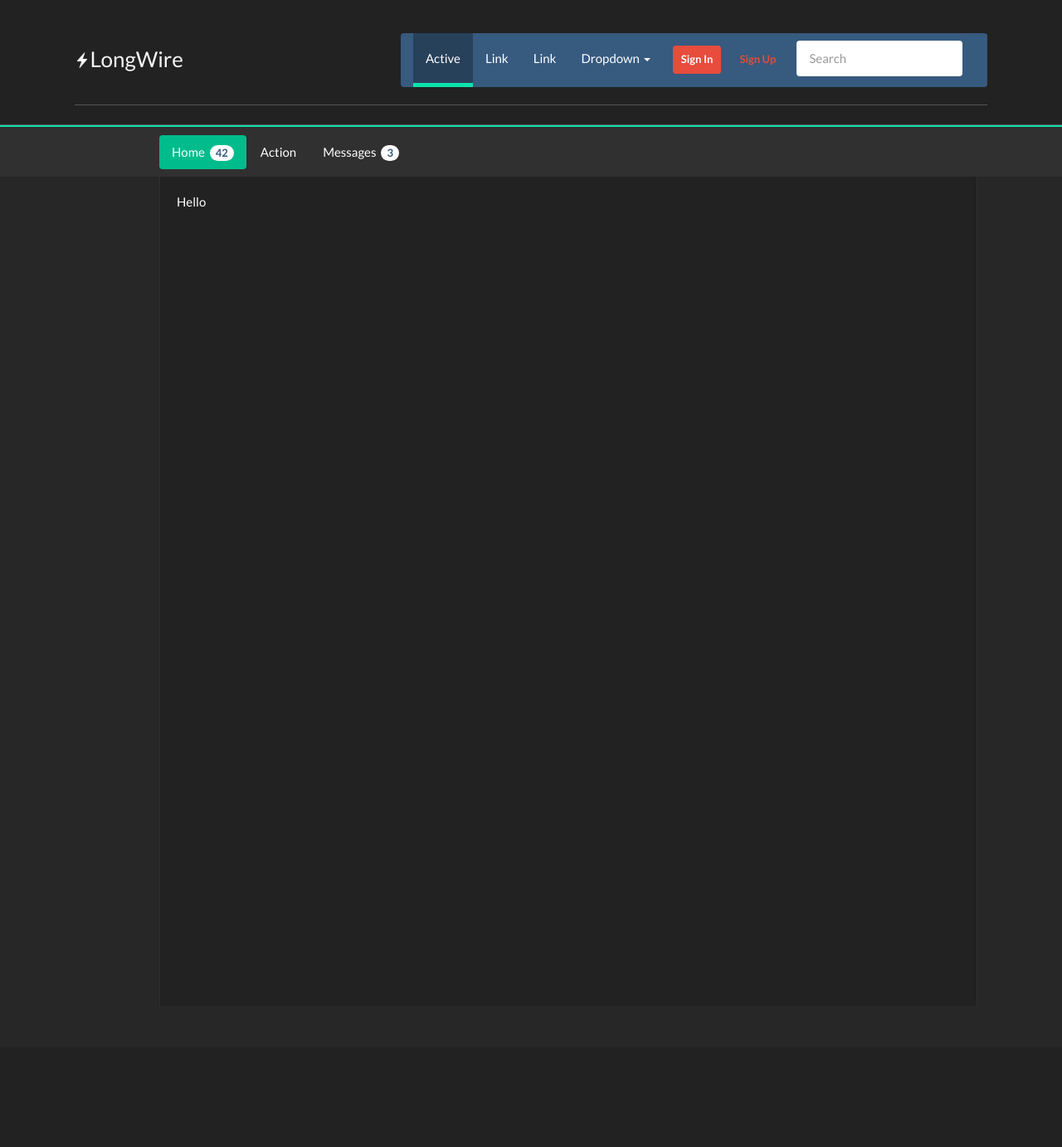
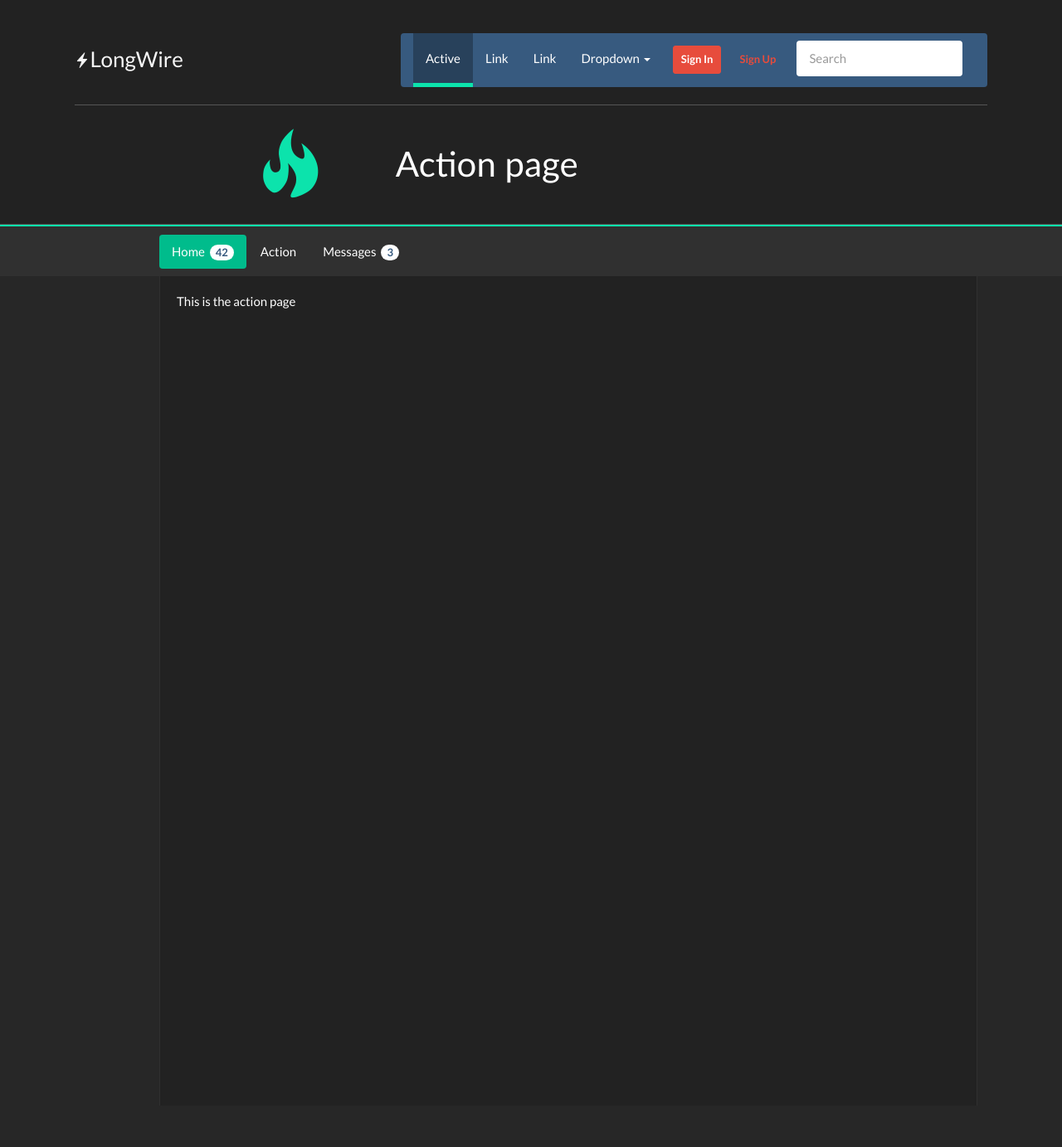
Before and after one commit to rdovgan/LongWire, a CodeIgniter app: page /index.php/user/action in a window 1280 px wide; the page is wider, and only the part inside the window is pictured. Shown: that part at 83% size. Before the commit the page ends 1213 px from the top of that part, so only its background shows below. Run offline with CodeIgniter, Linux system fonts and the light colour scheme; style sheets or scripts are compiled from the project's sources.

Commit message:
Add header to action_view.php

```diff
--- a/application/controllers/user.php
+++ b/application/controllers/user.php
@@ -80,12 +80,12 @@ class User extends CI_Controller {
         }
     }
 
-    public function thank() {
+    public function thanks() {
         $data['title'] = 'Thank';
         $data['head_menu'] = $this->getMenu();
         $this->load->view('header_view', $data);
         $this->load->view('menu_view', $data);
-        $this->load->view('thank_view.php', $data);
+        $this->load->view('thanks_view.php', $data);
         $this->load->view('footer_view', $data);
     }
 
@@ -101,7 +101,7 @@ class User extends CI_Controller {
             $result = Events::trigger('register_event', 'system_events', 'string');//TODO:give result to $this->thank()
             //call modal with message
             $this->achiev_model->gotAchiev(1, $this->session->userdata('user_id'));
-            $this->thank();
+            $this->thanks();
         }
     }
 
@@ -132,6 +132,7 @@ class User extends CI_Controller {
         $data['title'] = 'Home';
         $data['head_menu'] = $this->getMenu();
         $this->load->view('header_view', $data);
+        $this->load->view('action_top_view', $data);
         $this->load->view('menu_view', $data);
         $this->load->view('action_view.php', $data);
         $this->load->view('footer_view', $data);
--- /dev/null
+++ b/application/views/action_top_view.php
@@ -0,0 +1,6 @@
+<div class="headBlock">
+    <div id="companyLogo">
+        <span class="glyphicon glyphicon-fire" aria-hidden="true"></span>
+    </div>
+    <div class="big_text">Action page</div>
+</div>
--- a/application/views/action_view.php
+++ b/application/views/action_view.php
@@ -1,3 +1,3 @@
 <div id="content" class="container content">
-    Hello
+    This is the action page
 </div>
--- a/css/style.less
+++ b/css/style.less
@@ -273,6 +273,30 @@ input[type="checkbox"].green.ios-switch:checked + div > div {
     float: right;
 }
 
+.big_text{
+    margin: 0;
+    margin-left: 25px;
+    padding: 10px;
+    height: 100px;
+    min-width: 300px;
+    float: left;
+    font-family: Trebuchet MS;
+    font-size: 42px;
+    line-height: 1.8;
+    text-align: center;
+}
+
+.headBlock{
+    margin: 0;
+    padding: 0;
+    padding-left: @space-left;
+    padding-right: @space-right;
+    background-color: @color-base;
+    min-height: 120px;
+    width: 100%;
+    position: relative;
+}
+
 #logo{
     margin: 0;
     padding: 0;
```
Also changed, not shown: application/views/thanks_view.php (renamed from application/views/thank_view.php).
